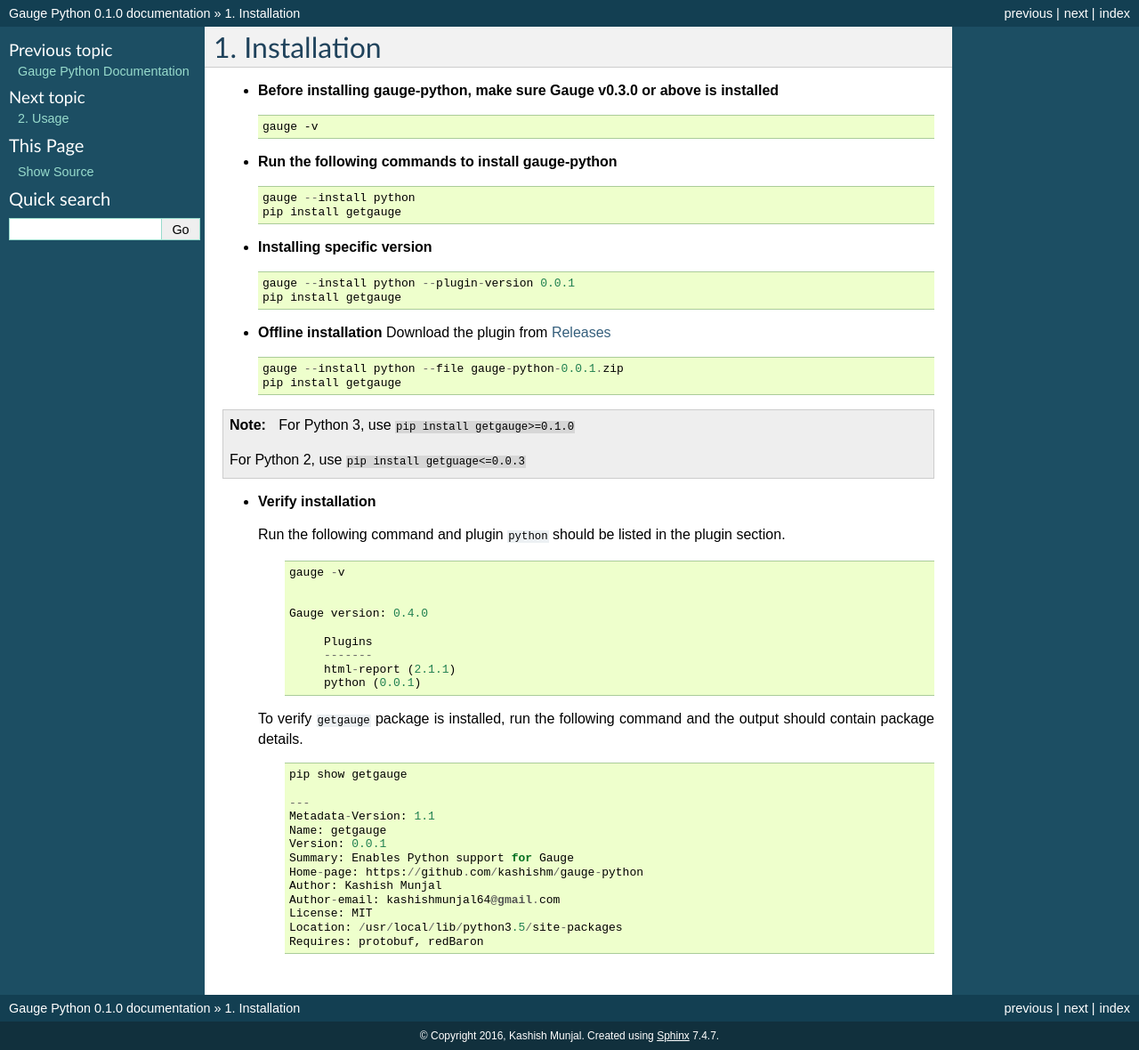
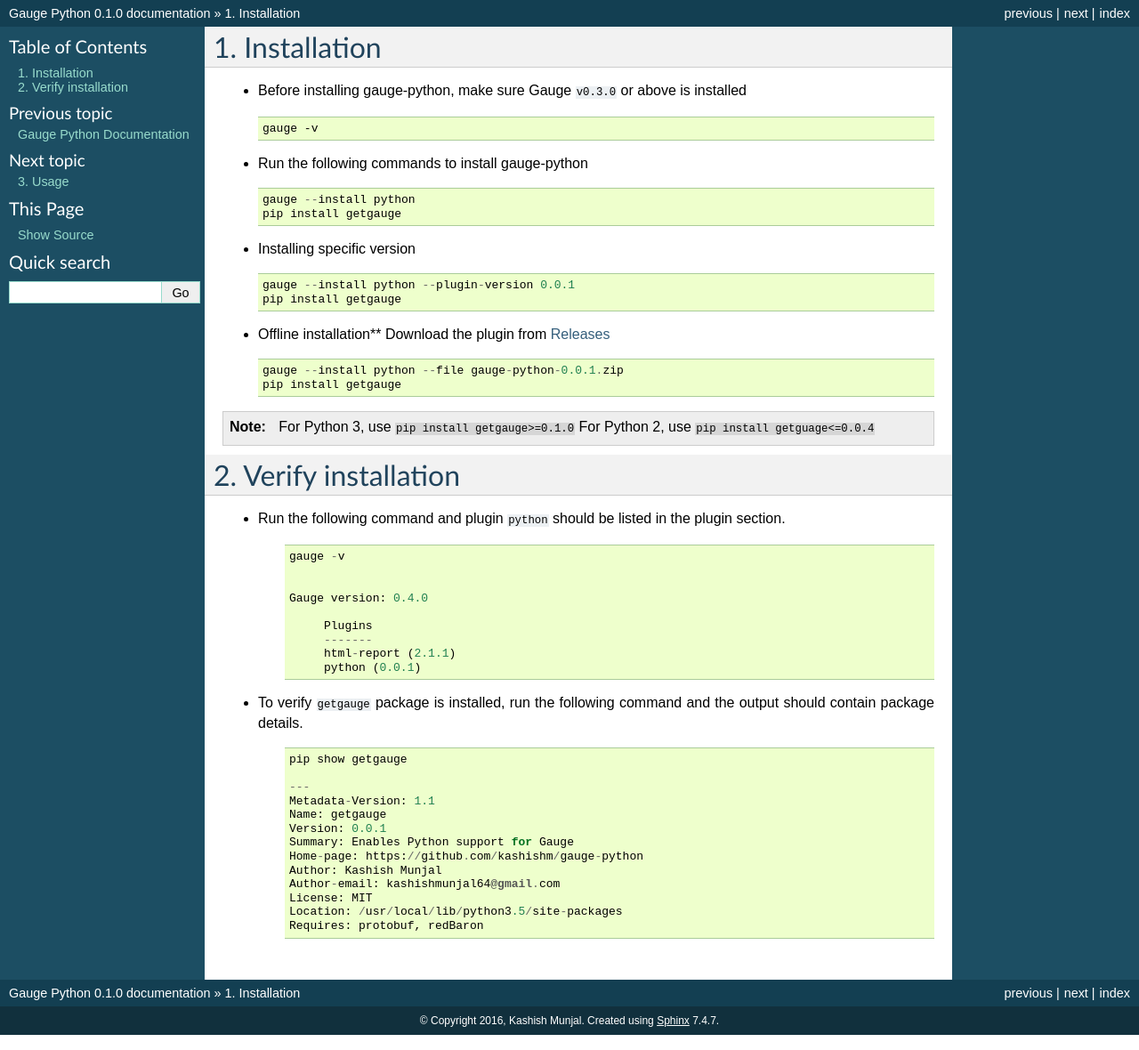
Before and after one commit to getgauge/gauge-python, a Sphinx documentation site: the page built from docs/source/installation.rst, in a window 1280 px wide. Shown: the whole page at 89% size. Built offline with Sphinx 7.4.7, drawn with Linux system fonts in a browser that asks for light colours.

Commit message:
Updating docs

```diff
--- a/docs/source/installation.rst
+++ b/docs/source/installation.rst
@@ -4,27 +4,27 @@
 ------------
 
 
--  **Before installing gauge-python, make sure Gauge v0.3.0 or above is installed**
+-  Before installing gauge-python, make sure Gauge ``v0.3.0`` or above is installed
 
    .. code:: sh
 
        gauge -v
 
--  **Run the following commands to install gauge-python**
+-  Run the following commands to install gauge-python
 
    ::
 
         gauge --install python
         pip install getgauge
 
--  **Installing specific version**
+-  Installing specific version
 
    ::
 
        gauge --install python --plugin-version 0.0.1
        pip install getgauge
 
--  **Offline installation** Download the plugin from Releases_
+-  Offline installation** Download the plugin from Releases_
     .. _Releases: https://github.com/kashishm/gauge-python/releases
 
    ::
@@ -35,15 +35,13 @@
 
 .. note::
    For Python 3, use ``pip install getgauge>=0.1.0``
-
-   For Python 2, use ``pip install getguage<=0.0.3``
+   For Python 2, use ``pip install getguage<=0.0.4``
 
 
--  **Verify installation**
+Verify installation
+-------------------
 
-
-
-   Run the following command and plugin ``python`` should be listed in the plugin section.
+- Run the following command and plugin ``python`` should be listed in the plugin section.
     ::
 
        gauge -v
@@ -57,7 +55,7 @@
             python (0.0.1)
 
 
-   To verify ``getgauge`` package is installed, run the following command and the output should contain package details.
+- To verify ``getgauge`` package is installed, run the following command and the output should contain package details.
     ::
 
         pip show getgauge
```
